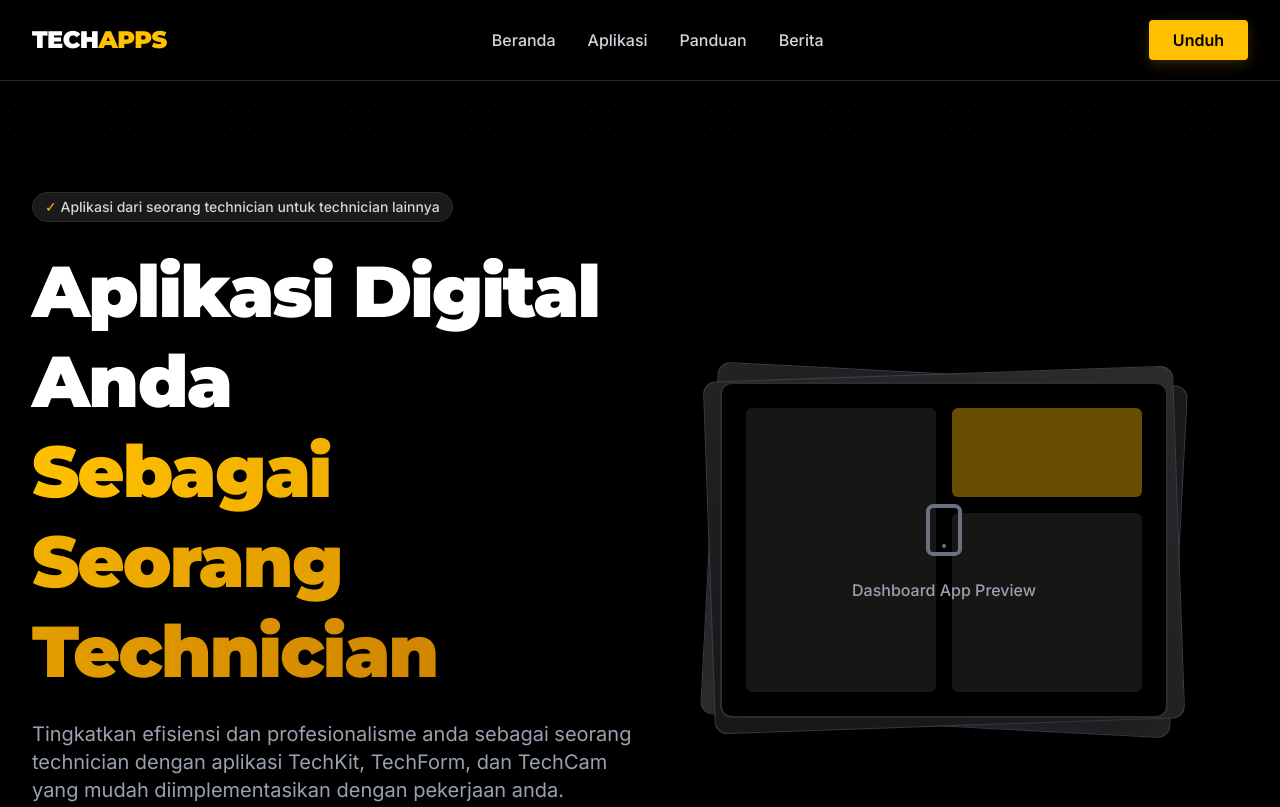
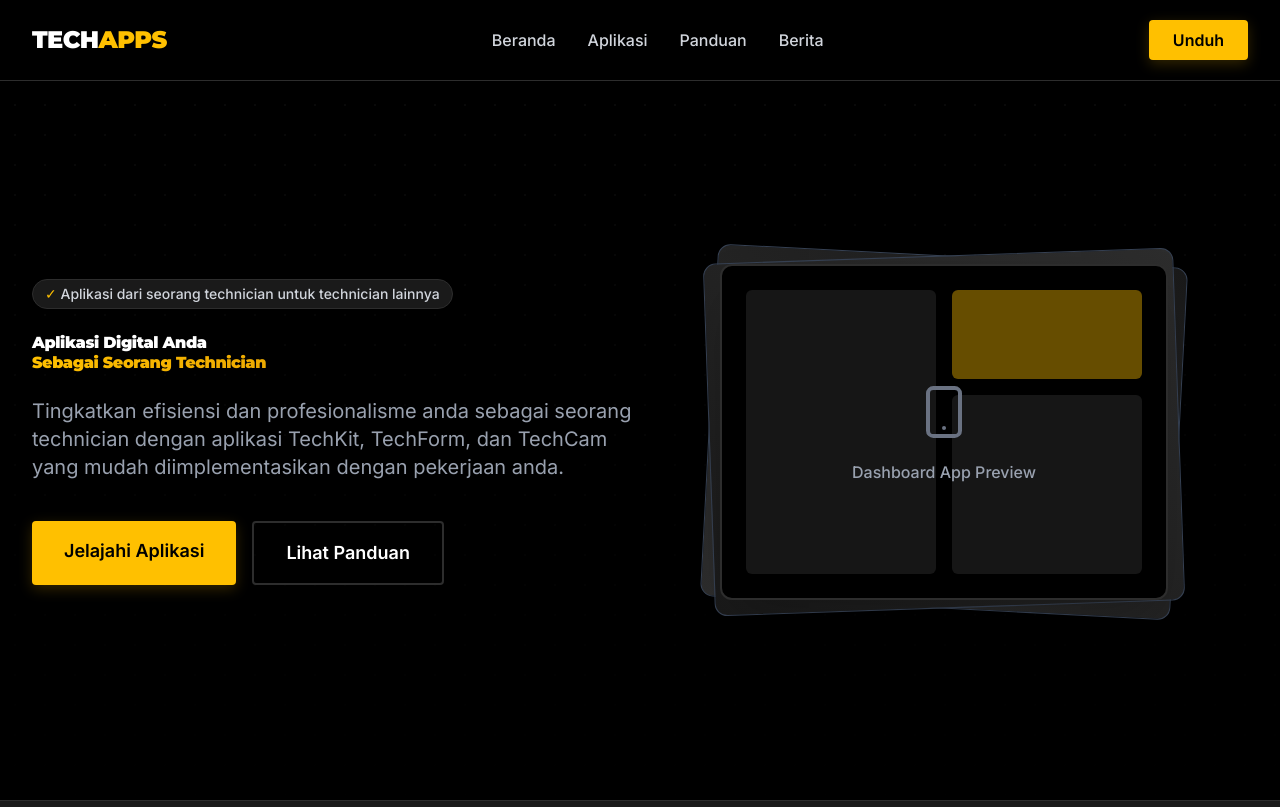
Before and after one commit to Arjadevv/Techapps, a website: page index.html in a window 1280 px wide. Shown: the top 807 px of the page. Drawn offline with Linux system fonts and the light colour scheme.

Commit message:
Adjust hero title text size and wrap for better proportions

```diff
--- a/index.html
+++ b/index.html
@@ -77,9 +77,9 @@
                     <div class="inline-block px-3 py-1 mb-6 rounded-full border border-steelLight bg-steel text-sm text-gray-300 font-medium">
                         <span class="text-industrial">✓</span> Aplikasi dari seorang technician untuk technician lainnya
                     </div>
-                    <h1 class="text-5xl md:text-6xl lg:text-7xl font-heading font-black tracking-tight leading-tight mb-6">
-                        Aplikasi Digital Anda <br/>
-                        <span class="text-transparent bg-clip-text bg-gradient-to-r from-industrial to-yellow-600">Sebagai Seorang Technician</span>
+                    <h1 class="text-4xl md:text-5xl lg:text-6xl font-heading font-black tracking-tight leading-tight mb-6">
+                        Aplikasi Digital Anda
+                        <span class="block mt-1 text-transparent bg-clip-text bg-gradient-to-r from-industrial to-yellow-600">Sebagai Seorang Technician</span>
                     </h1>
                     <p class="mt-4 text-xl text-gray-400 mb-10 max-w-2xl mx-auto lg:mx-0">
                         Tingkatkan efisiensi dan profesionalisme anda sebagai seorang technician dengan aplikasi TechKit, TechForm, dan TechCam yang mudah diimplementasikan dengan pekerjaan anda.
```
